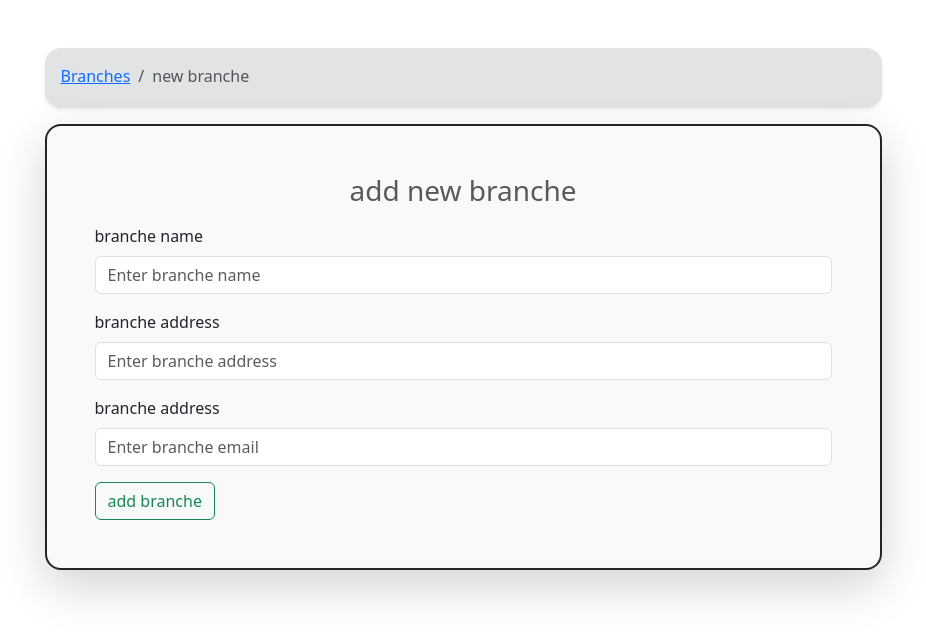
After one commit to Islamelbialy/AC_django_hr_system, a Django app: page /newBranche/ in a window 1280 px wide. The commit adds this page. Shown: the top 638 px of the page, without its empty margins (177-1103 px from the left). Run offline with Django 5.2, Linux system fonts and the light colour scheme; some libraries are stand-ins or nearby versions.

Commit message:
lesson 5

```diff
--- a/company/views.py
+++ b/company/views.py
@@ -1,6 +1,7 @@
 from django.shortcuts import render
 from django.http import HttpResponse
 from .models import Branches
+from django.db import IntegrityError
 
 # Create your views here.
 
@@ -36,5 +37,18 @@ def BrancheDetailsView(request,branche_id):
    branche = Branches.objects.get(pk = branche_id)
    return render(request,"BrancheDetails.html",{"branche":branche})
 
+def newBrancheView(request):
+   if request.method == 'POST':
+      try:
+         name = request.POST["brancheName"]
+         address = request.POST["brancheAddress"]
+         email = request.POST["brancheEmail"]
+         Branches.objects.create(name = name,address = address,email = email)
+      except IntegrityError as e:
+         return render(request,"newBranche.html",{"err":"This entry already exists. "+ str(e)})
+      except:
+         return render(request,"newBranche.html",{"err":"error exists"})
+   return render(request,"newBranche.html")
+
 def view(request):
    return HttpResponse("<h1>view 2</h1>")
--- a/hrsystem/urls.py
+++ b/hrsystem/urls.py
@@ -22,5 +22,6 @@ urlpatterns = [
     path('admin/', admin.site.urls),
     path('',companyViews.BranchesView,name='Branches'),
     path('<int:branche_id>/',companyViews.BrancheDetailsView,name='BrancheDetails'),
+    path('newBranche/',companyViews.newBrancheView,name='newBranche'),
     path('view/',companyViews.view,name='viewURL'),
 ]
--- /dev/null
+++ b/templates/base.html
@@ -0,0 +1,27 @@
+{% load static %}
+<!DOCTYPE html>
+<html lang="en">
+<head>
+    <meta charset="UTF-8">
+    <meta name="viewport" content="width=device-width, initial-scale=1.0">
+    <title>
+        {%block title%}{%endblock%}
+    </title>
+    <link rel="stylesheet" href="{% static 'css/bootstrap.css' %}">
+    <script src="{% static 'js/bootstrap.bundle.js' %}"></script>
+</head>
+<body>
+    <div class="container">
+        <div class="w-75 mx-auto mt-5">
+            <div class="bg-secondary-subtle mt-3 p-1 ps-3 pt-3 mb-3 rounded-4 shadow-sm">
+                <nav aria-label="breadcrumb">
+                    <ol class="breadcrumb">
+                        {%block breadcrumbList%}{%endblock%}
+                    </ol>
+                </nav>
+            </div>
+            {%block content%}{%endblock%}
+        </div>
+    </div>
+</body>
+</html>
--- /dev/null
+++ b/templates/newBranche.html
@@ -0,0 +1,30 @@
+{%extends 'base.html'%}
+{%block title%}new branche{%endblock%}
+{%block breadcrumbList%}
+    <li class="breadcrumb-item active" aria-current="page"><a href="{% url 'Branches' %}">Branches</a></li>
+    <li class="breadcrumb-item active" aria-current="page">new branche</li>
+{%endblock%}
+{%block content%}
+            <div class="border border-2 border-dark bg-light shadow-lg p-5 rounded-4">
+                <h3 class="text-center mb-3 opacity-75">add new branche</h3>
+                <form method="post">
+                    {% csrf_token %}
+                    <div class="mb-3">
+                        <label class="form-label">branche name</label>
+                        <input class="form-control" type="text" placeholder="Enter branche name" name="brancheName" required/>
+                    </div>
+                    <div class="mb-3">
+                        <label class="form-label">branche address</label>
+                        <input class="form-control" type="text" placeholder="Enter branche address" name="brancheAddress" required/>
+                    </div>
+                    <div class="mb-3">
+                        <label class="form-label">branche address</label>
+                        <input class="form-control" type="email" placeholder="Enter branche email" name="brancheEmail"/>
+                    </div>
+                    <input type="submit" value="add branche" class="btn btn-outline-success">
+                </form>
+                {% if err %}
+                    {{err}}
+                {%endif%}
+            </div>
+{%endblock%}
```
Also changed, not shown: templates/BrancheDetails.html (+6 -24 lines), templates/BranchesList.html (+10 -24 lines).
